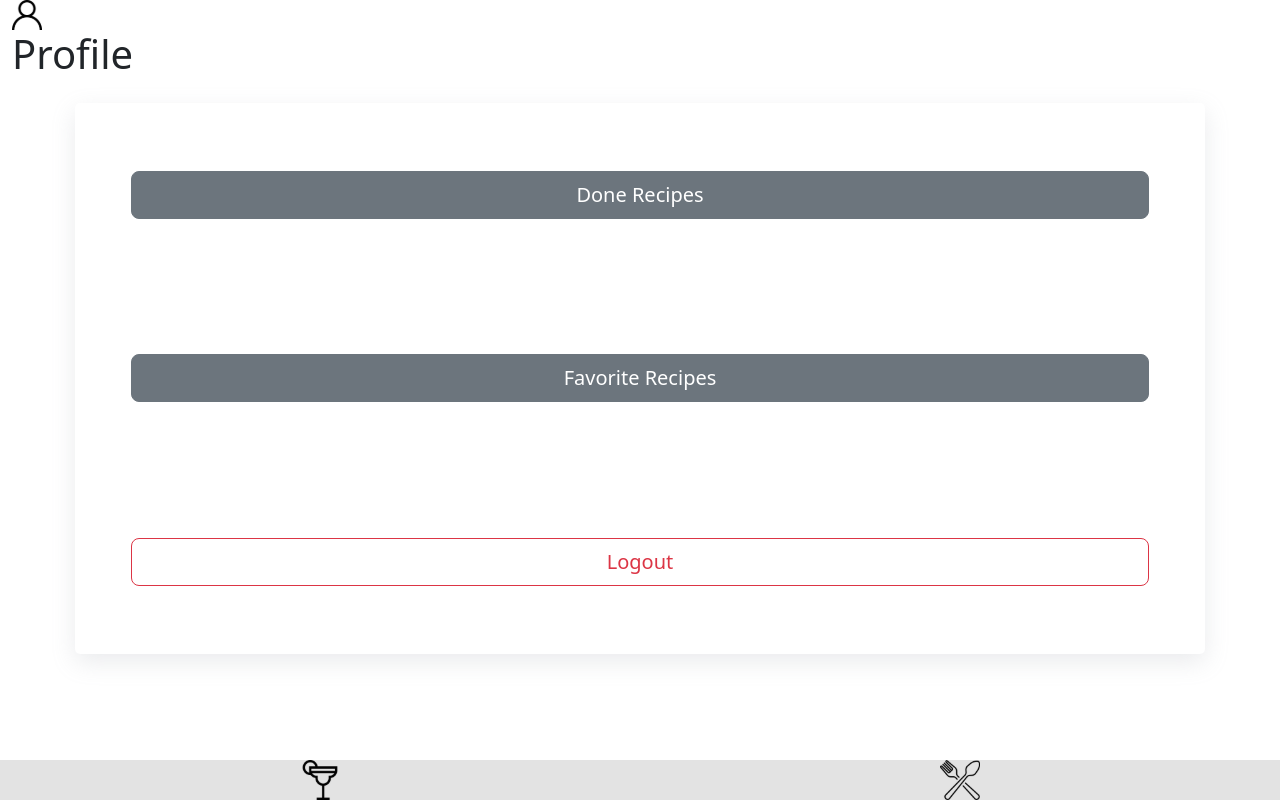
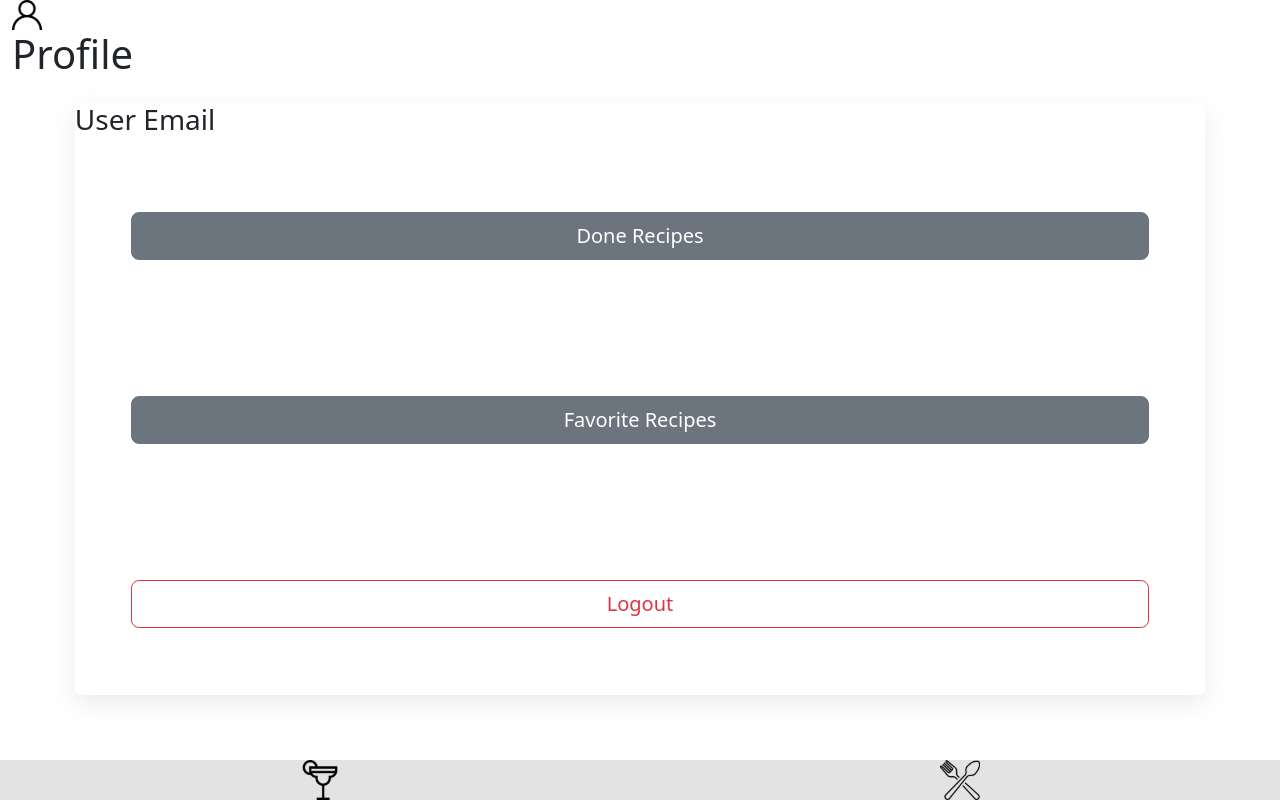
Before and after one commit to Rafael-Souza-97/app-de-receitas, a React (Create React App) app: page /profile in a window 1280 px wide. Built offline with nearby package versions, Linux system fonts and the light colour scheme; no server answers.

Commit message:
header / footer repair

```diff
--- a/src/components/ProfileButtons.jsx
+++ b/src/components/ProfileButtons.jsx
@@ -8,13 +8,11 @@ function ProfileButtons() {
 
   return (
     <div className="section-container">
-      {/* <div>
+      <div>
         <h3 data-testid="profile-email" className="email">
-          {
-            userEmail.email
-          }
+          User Email
         </h3>
-      </div> */}
+      </div>
 
       <div>
         <Link to="/done-recipes">
```
